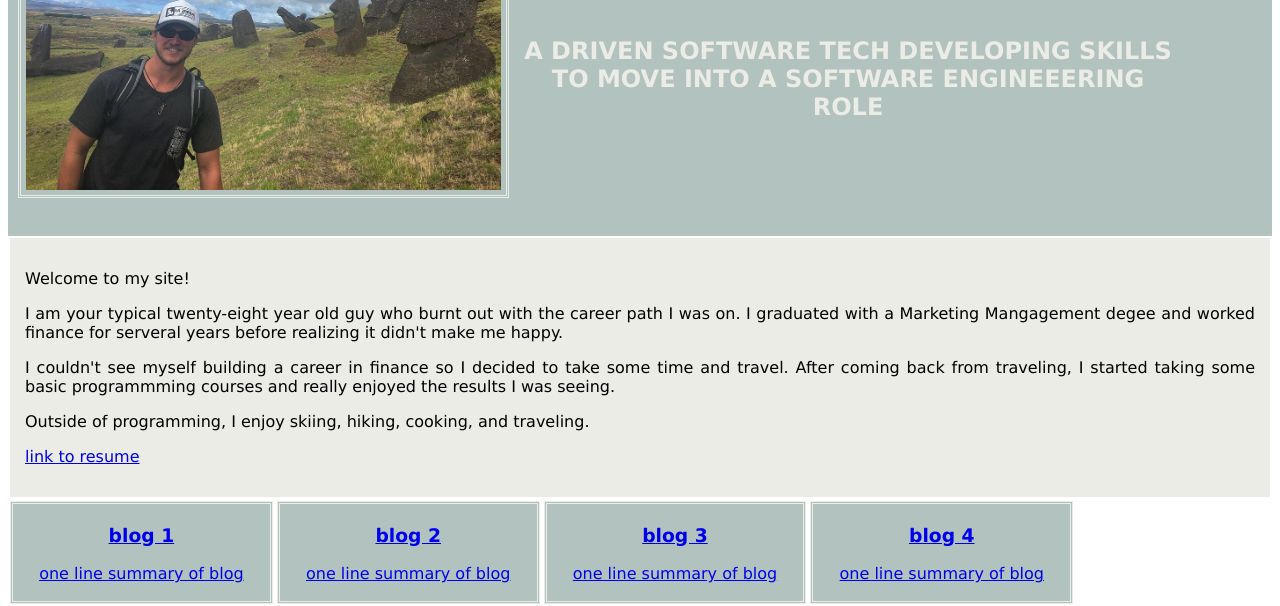
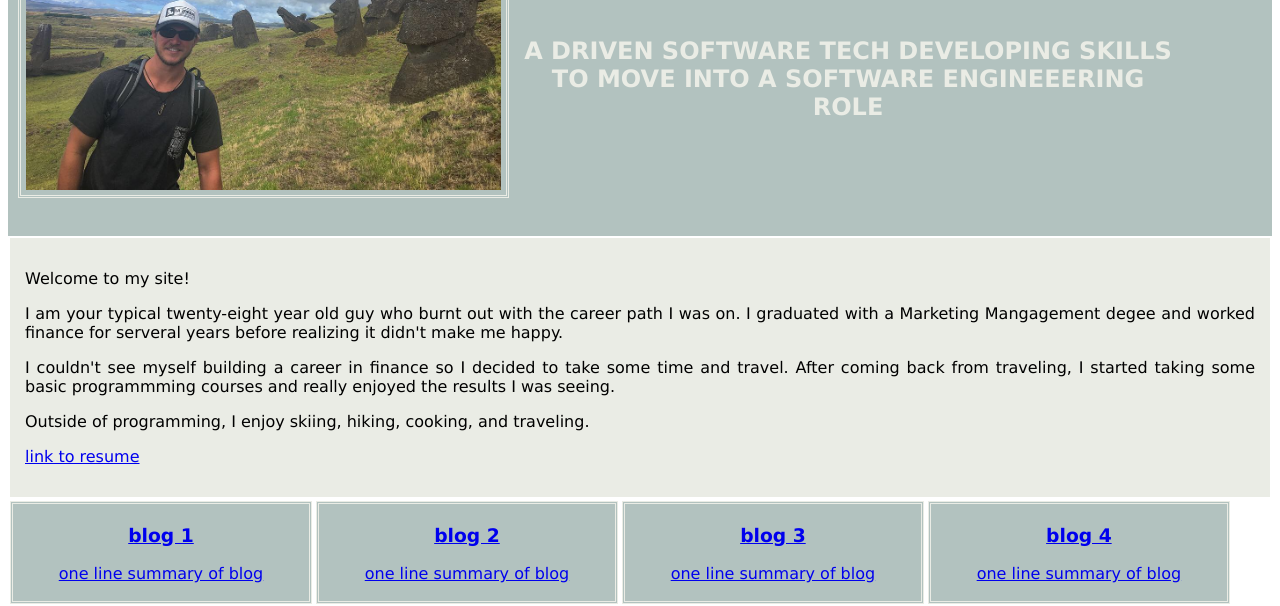
Before and after one commit to austinckohler/austinckohler.github.io, a plain HTML site: page unit_3/index.html in a window 1280 px wide. Shown: the part 223-829 px from the top of the page. Drawn offline with Linux system fonts and the light colour scheme.

Commit message:
width of blogs updated

```diff
--- a/unit_3/css/style.css
+++ b/unit_3/css/style.css
@@ -51,7 +51,7 @@ h1 {
 
 .blogtitle {
 	float: left;
-	width: 20%;
+	width: 23.1%;
 	padding: 2px;
 	margin:2px;
 	border:double;
```
